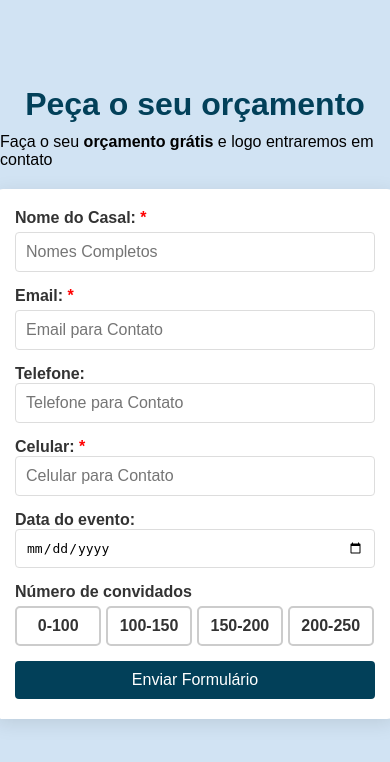
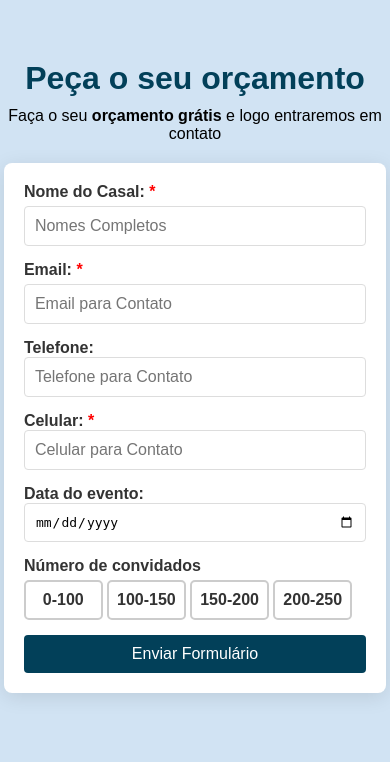
Before and after one commit to MarceloRdosS/projDevWeb2024, a PHP site: page /servicos.html in a window 390 px wide. Shown: the top 762 px of the page. Run offline with PHP 8.4, Linux system fonts and the light colour scheme.

Commit message:
arrrumando responsividade

```diff
--- a/css/indexcss.css
+++ b/css/indexcss.css
@@ -30,7 +30,6 @@ body {
 	list-style: none;
 	margin-right: 10%;
 	float: right;
-	width: 40%;
 	gap: 30px;
 	align-items: center;
 	height: 100%;
@@ -166,7 +165,8 @@ nav button {
 @media only screen and (max-width: 1126px) {
 	#menu {
 		padding: 0;
-		margin: 0 auto;
+		display: flex;
+		justify-content: center;
 		float: none;
 	}
 	main {
@@ -178,7 +178,7 @@ nav button {
 	}
 }
 
-@media screen and (max-width: 800px) {
+@media screen and (max-width: 860px) {
 	.logoImg {
 		visibility: hidden;
 	}
--- a/css/servicos.css
+++ b/css/servicos.css
@@ -65,9 +65,6 @@ header {
 	align-items: center;
 	justify-content: center;
 	flex: 1;
-	height: calc(
-		100vh - 100px
-	); /* Ajusta a altura para deixar espaço para o header e footer */
 }
 
 h1 {
@@ -166,3 +163,23 @@ p {
 	color: white;
 	border-color: #325968;
 }
+
+@media screen and (max-width: 400px) {
+	h1,
+	p {
+		text-align: center;
+	}
+	.login-formulario {
+		width: 98%;
+	}
+	.radio-label {
+		width: 23%;
+	}
+}
+
+@media screen and (max-width: 300px) {
+	.radio-label {
+		display: flex;
+		width: 100%;
+	}
+}
--- a/index.html
+++ b/index.html
@@ -50,7 +50,9 @@
         window.open(this.href, 'mywin', 'width=' + width + ', height=' + height + ', top=' + top + ', left=' + left + ', toolbar=1, resizable=0');
         return false;"
 					>
-						<button>Faça O Seu Orçamento <b>Grátis</b></button>
+						<button id="orçamentoBtn">
+							Faça O Seu Orçamento <b>Grátis</b>
+						</button>
 					</a>
 				</li>
 				<li>
```
